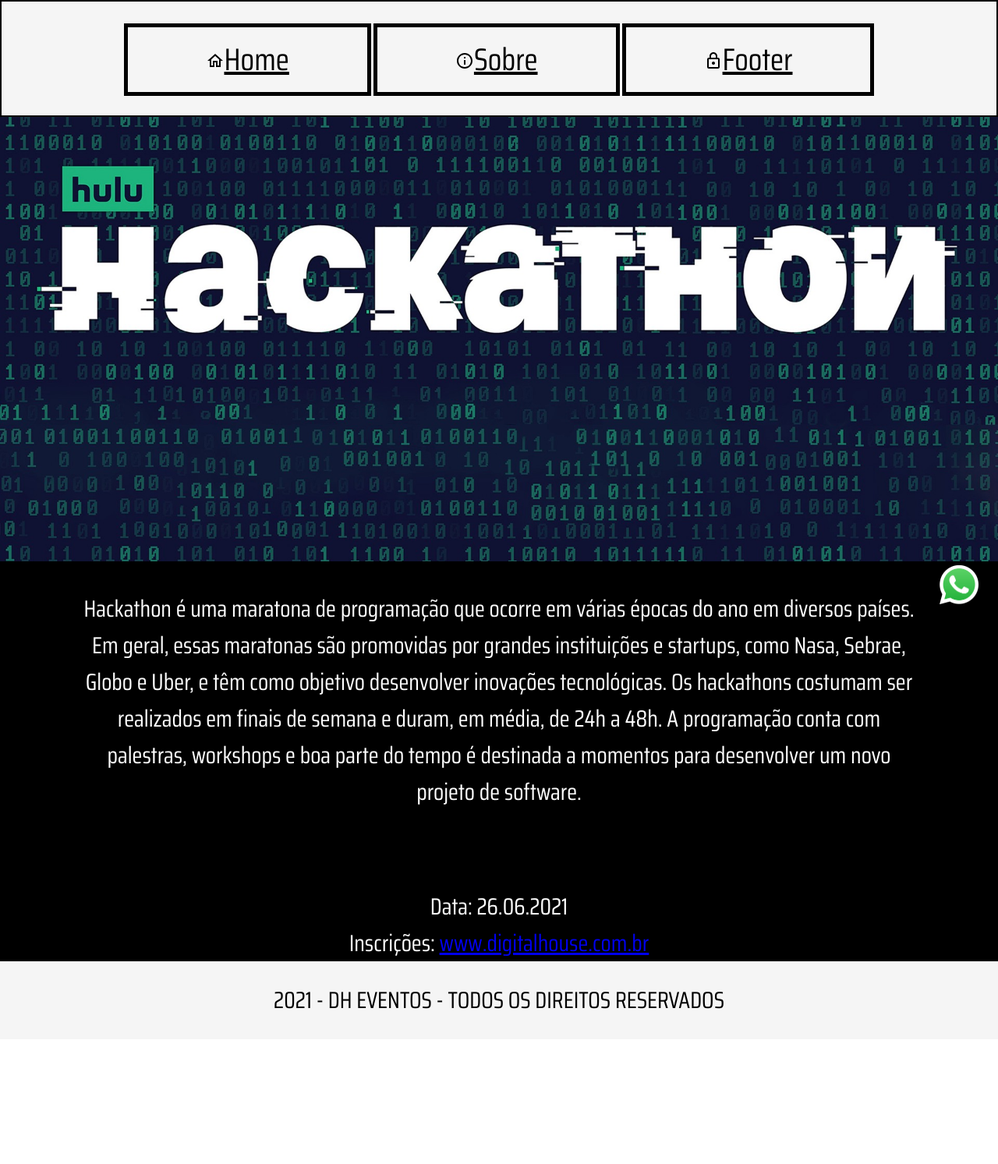
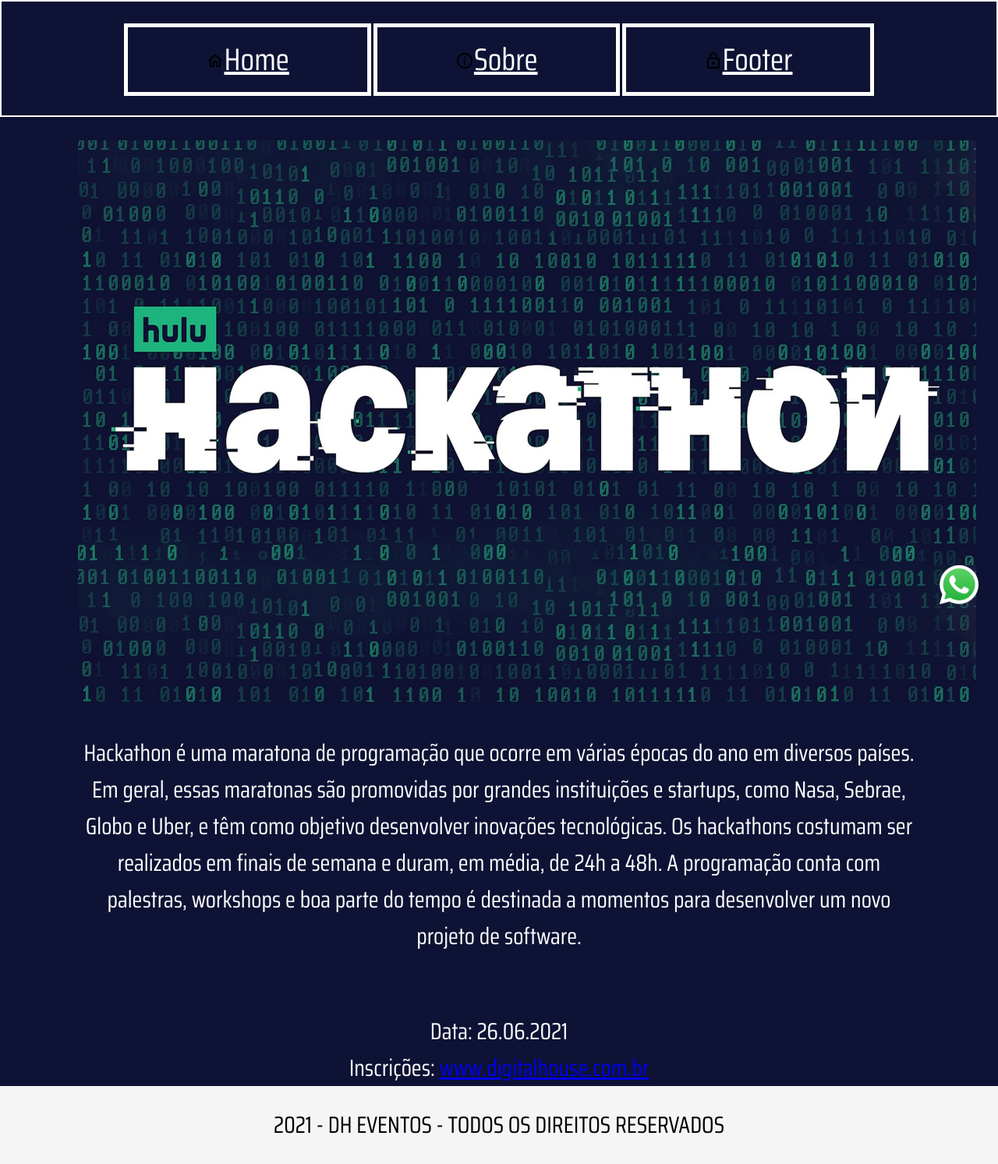
Before and after one commit to mariobiondog/CTD_FrontEnd-P1, a plain HTML site: page index.html in a window 1280 px wide. Shown: the whole page at 78% size. Before the commit the page ends 1333 px from the top, so only its background shows below. Drawn offline with Linux system fonts and the light colour scheme.

Commit message:
Atualizando o projeto

```diff
--- a/css/style.css
+++ b/css/style.css
@@ -10,36 +10,41 @@ header {
   width: 100%;
   height: 150px;
   padding: 25px;
-  border: 2px solid black;
+  border: 2px solid white;
   line-height: 100px;
   text-align: center;
-  color: black;
+  color: white;
   position: fixed;
-  background-color: whitesmoke;
+  background-color: #0e1234;
 }
 
 header a {
-  color: black;
+  color: white;
   padding: 10px 100px;
   font-size: 40px;
-  border: 5px solid black;
+  border: 5px solid white;
+}
+
+.evento {
+  background-color: #0e1234;
 }
 
 .evento img {
-  width: 100%;
-  height: 100%;
+  width: 90%;
+  height: 720px;
+  margin: 180px 20px 20px 100px;
 }
 
 .sobre {
-  background-color: black;
+  background-color: #0e1234;
   color: white;
   font-size: 30px;
   text-align: center;
 }
 
 section .intro {
-  margin: -20px 50px 50px;
-  padding: 50px 50px;
+  margin: -10px 50px 50px;
+  padding: 25px 50px;
   text-align: center;
 }
 
--- a/index.html
+++ b/index.html
@@ -41,23 +41,25 @@
         </ul>
       </nav>
     </header>
-    <main class="evento" id="home">
+    <main>
+      <section class="evento" id="home">
         <img src="./css/images/hack.jpeg" alt="hackaton image" />
         <img
           class="chat"
           src="./css/images/whatsapp-icone-2.png"
           alt="whatsapp icon"
         />
-    </main>
+      </section>
       <section class="sobre" id="sobre">
         <p class="intro">
           Hackathon é uma maratona de programação que ocorre em várias épocas do
           ano em diversos países. Em geral, essas maratonas são promovidas por
-        grandes instituições e startups, como Nasa, Sebrae, Globo e Uber, e têm
-        como objetivo desenvolver inovações tecnológicas. Os hackathons costumam
-        ser realizados em finais de semana e duram, em média, de 24h a 48h. A
-        programação conta com palestras, workshops e boa parte do tempo é
-        destinada a momentos para desenvolver um novo projeto de software.
+          grandes instituições e startups, como Nasa, Sebrae, Globo e Uber, e
+          têm como objetivo desenvolver inovações tecnológicas. Os hackathons
+          costumam ser realizados em finais de semana e duram, em média, de 24h
+          a 48h. A programação conta com palestras, workshops e boa parte do
+          tempo é destinada a momentos para desenvolver um novo projeto de
+          software.
         </p>
         <p class="infos">Data: 26.06.2021</p>
         <span>Inscrições: </span
@@ -65,7 +67,7 @@
           www.digitalhouse.com.br</a
         >
       </section>
-
+    </main>
     <footer id="footer">
       <p>2021 - DH EVENTOS - TODOS OS DIREITOS RESERVADOS</p>
     </footer>
```
Lines whose indentation alone changed are shown as unchanged.
